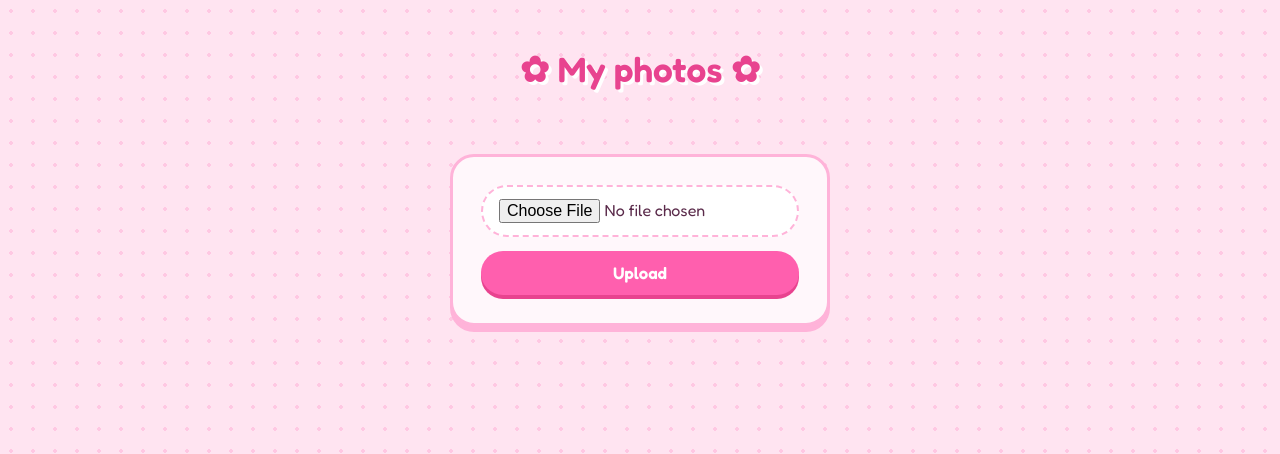
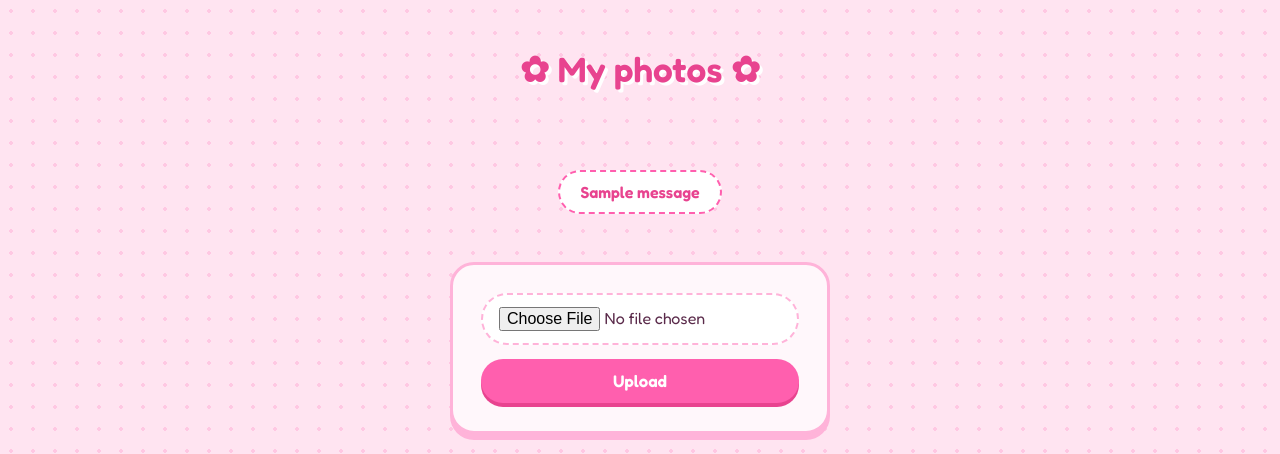
Before and after one commit to Melmaado/photo-service, a Flask app: page /photos in a window 1280 px wide. Shown: the top 454 px of the page. Run offline with Flask 3, Linux system fonts and the light colour scheme; the visitor is signed in with stand-in values (Sample User, id 1); one stand-in notice (Sample message) is shown; data that the repository does not hold is empty; some libraries are stand-ins or nearby versions.

Commit message:
Warn user when uploading a duplicate photo

```diff
--- a/app.py
+++ b/app.py
@@ -1,4 +1,4 @@
-from flask import Flask, request, session, redirect, render_template, Response
+from flask import Flask, request, session, redirect, render_template, Response, flash
 import socket
 import os
 from dotenv import load_dotenv
@@ -65,6 +65,12 @@ def upload():
     pic_hash = hashlib.sha256(data).hexdigest()
     size = len(data)
     with get_db() as co:
+        existing = co.execute("""
+            SELECT id FROM photos
+            WHERE user_id = %s AND pic_hash = %s
+        """, (session["user_id"], pic_hash)).fetchone()
+        if existing is not None:
+            flash("This photo is already in your library.")
         co.execute("""
             INSERT INTO photos (user_id, filename, size, pic_hash, pic)
             VALUES (%s, %s, %s, %s, %s);
--- a/static/style.css
+++ b/static/style.css
@@ -140,3 +140,12 @@ button:active { transform: translateY(3px); box-shadow: 0 1px 0 var(--accent-dar
   font-size: 0.9rem;
   color: var(--muted);
 }
+
+.flash {
+  background: #fff;
+  border: 2px dashed var(--accent);
+  border-radius: 999px;
+  padding: 10px 20px;
+  color: var(--accent-dark);
+  font-weight: 600;
+}
--- a/templates/photos.html
+++ b/templates/photos.html
@@ -8,6 +8,9 @@
 <body>
     <main>
         <h1>My photos</h1>
+        {% for message in get_flashed_messages() %}
+        <p class="flash">{{ message }}</p>
+        {% endfor %}
         <form method="post" action="/upload" enctype="multipart/form-data">
             <input type="file" name="photo" required>
             <button>Upload</button>
```
